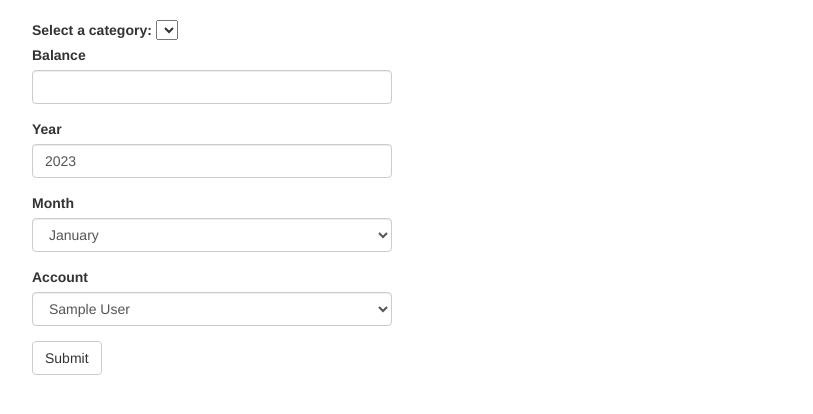
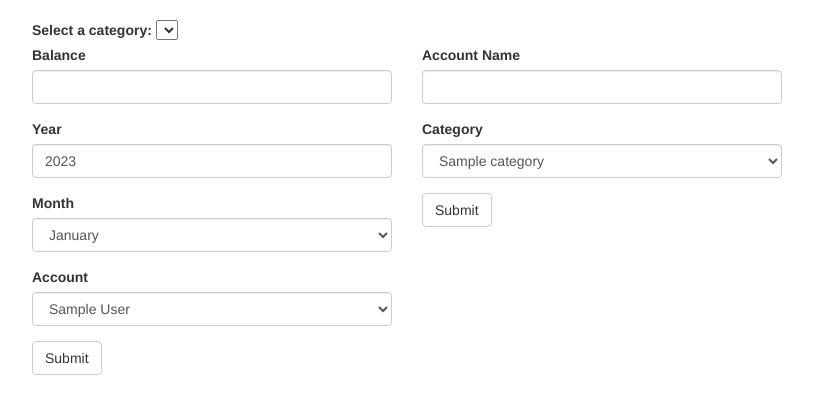
Before and after one commit to noah-musio/vcid-pa, a Flask app: page /insert in a window 1280 px wide. Shown: the part 52-466 px from the top of the page, without its empty margins (38-851 px from the left). Run offline with Flask 3, Linux system fonts and the light colour scheme; a user stored in the database is signed in; tables that the repository leaves empty hold one stand-in row (values such as "Sample post"); lists and menus that the app fills with data are empty; some libraries are stand-ins or nearby versions.

Commit message:
Added form for insert account

```diff
--- a/app/forms.py
+++ b/app/forms.py
@@ -37,3 +37,8 @@ class BalanceForm(FlaskForm):
     # Quelle: https://stackoverflow.com/questions/13964152/not-a-valid-choice-for-dynamic-select-field-wtforms
     account = SelectField('Account', choices=[], coerce=int, validators=[DataRequired()], validate_choice=False)
     submit = SubmitField('Submit')
+
+class AccountForm(FlaskForm):
+    account = StringField('Account Name', validators=[DataRequired()])
+    category = SelectField('Category', choices=[], coerce=int, validators=[DataRequired()], validate_choice=False)
+    submit = SubmitField('Submit')
--- a/app/routes.py
+++ b/app/routes.py
@@ -2,7 +2,7 @@
 
 from flask import render_template, flash, redirect, url_for, request, jsonify
 from app import app, db
-from app.forms import BalanceForm, LoginForm, RegistrationForm
+from app.forms import AccountForm, BalanceForm, LoginForm, RegistrationForm
 from flask_login import current_user, login_user, logout_user, login_required
 from app.models import User, Account, Category, Balance
 from werkzeug.urls import url_parse
@@ -71,8 +71,35 @@ def insert():
     accounts = Account.query.all()
     form.account.choices = [(account.id, account.name) for account in accounts]
 
-    return render_template('insert.html', title='Insert Balance', form=form)
 
+    form2 = AccountForm()
+
+    if form2.validate_on_submit():
+        category = form2.category.data
+        account = form2.account.data
+        user_id = current_user.id
+
+        category = Category.query.get(category)
+        #account = Account.query.get(account)
+
+        new_account = Account(name=account, category=category, user_id=user_id)
+
+        db.session.add(new_account)
+        db.session.commit()
+
+        flash('Account inserted successfully!', 'success')
+        return redirect(url_for('insert'))
+
+    categories = Category.query.all()
+    form2.category.choices = [(category.id, category.name) for category in categories]
+
+    return render_template('insert.html', title='Insert Balance', form=form, form2=form2)
+
+
+    #accounts = Account.query.all()
+    #form2.account.choices = [(account.id, account.name) for account in accounts]
+
+    #return render_template('insert.html', title='Insert Balance', form2=form2)
 
 @app.route('/login', methods=['GET', 'POST'])
 def login():
--- a/app/templates/insert.html
+++ b/app/templates/insert.html
@@ -16,6 +16,9 @@
     <div class="col-md-4">
         {{ wtf.quick_form(form) }}
     </div>
+    <div class="col-md-4">
+        {{ wtf.quick_form(form2) }}
+    </div>
 </div>
 
 
```
